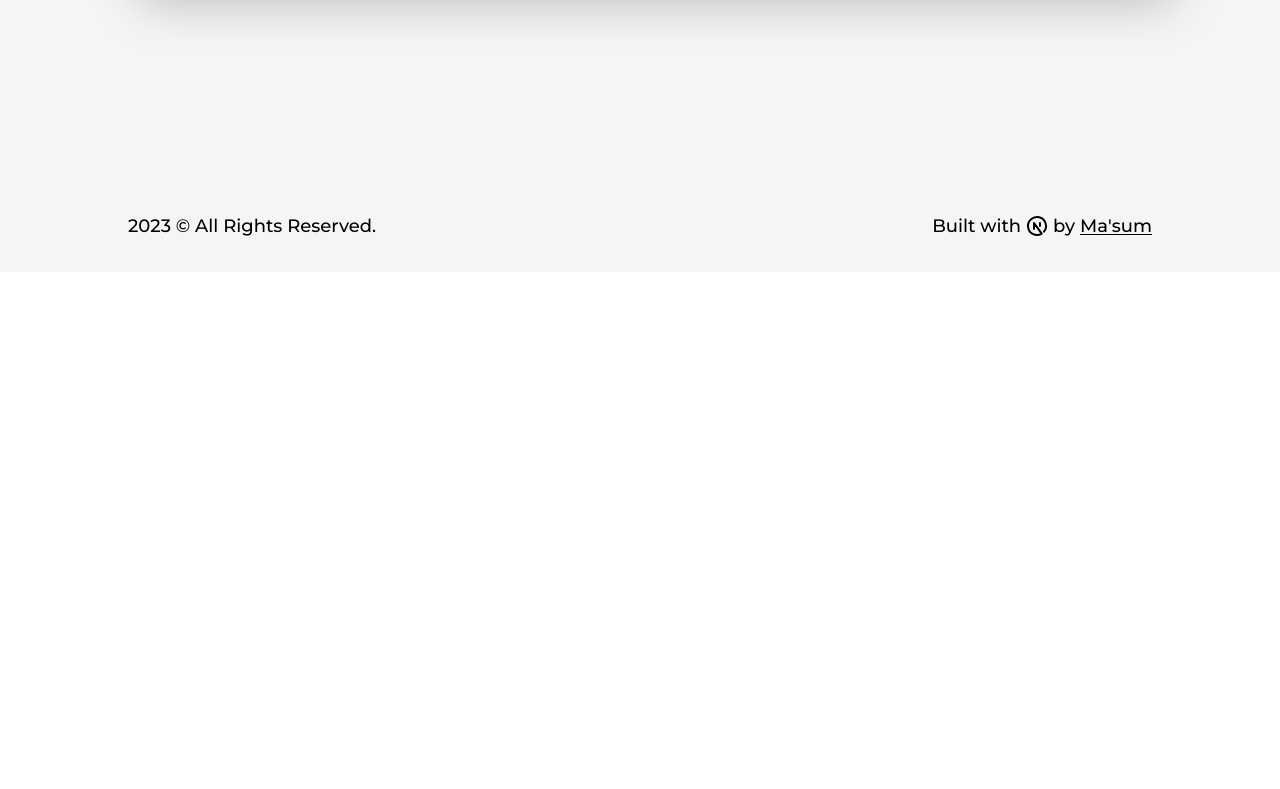
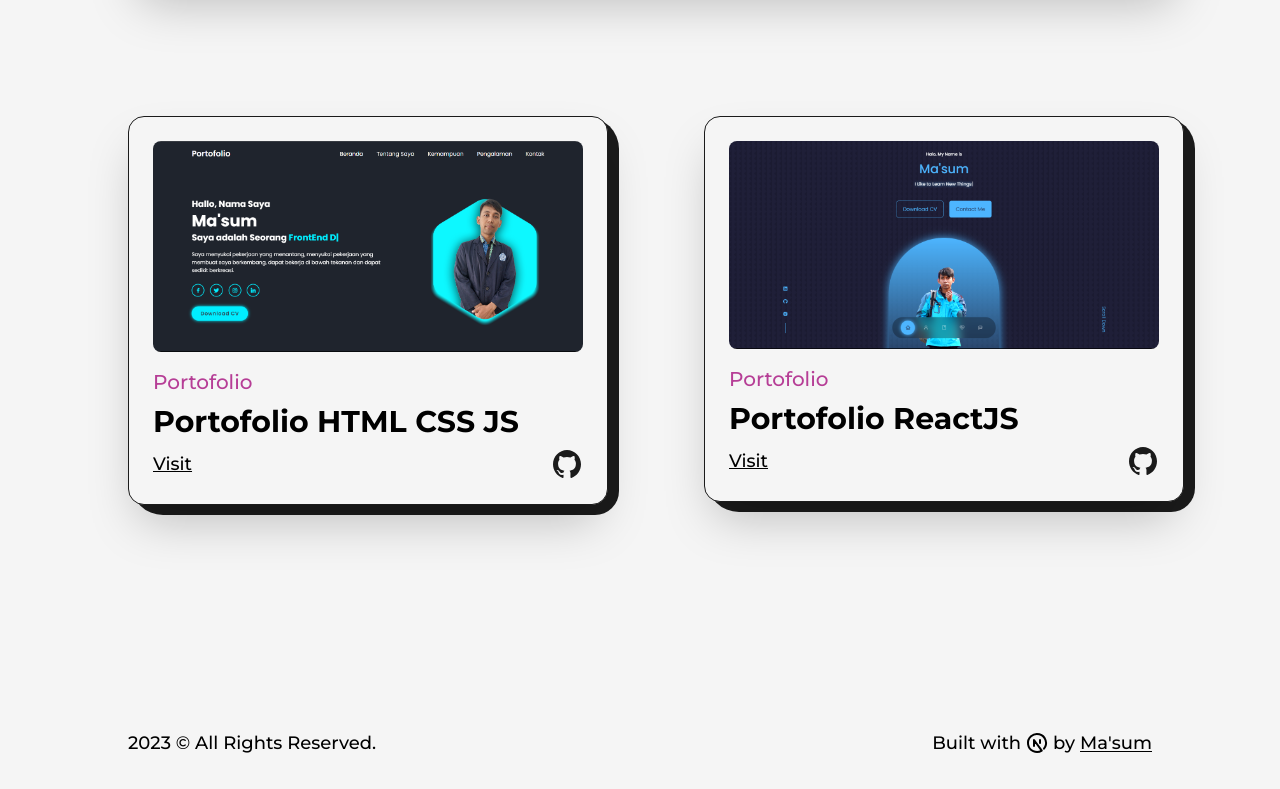
Before and after one commit to masumrpg/portofolio-light-dark, a Next.js app: page /projects in a window 1280 px wide. Shown: the part 971-1760 px from the top of the page. Before the commit the page ends 1243 px from the top, so only its background shows below. Built offline with nearby package versions, Linux system fonts and the light colour scheme.

Commit message:
update projects

```diff
--- a/src/pages/projects.js
+++ b/src/pages/projects.js
@@ -6,8 +6,8 @@ import Head from "next/head";
 import Image from "next/image";
 import Link from "next/link";
 import proj1 from "../../public/images/projects/al-quran-react-native.png";
-import proj2 from "../../public/images/projects/nft-collection-website-cover-image.jpg";
-import proj3 from "../../public/images/projects/fashion-studio-website.jpg";
+import proj2 from "../../public/images/projects/porto-html.png";
+import proj3 from "../../public/images/projects/porto-react.png";
 import proj4 from "../../public/images/projects/portfolio-cover-image.jpg";
 import proj5 from "../../public/images/projects/agency-website-cover-image.jpg";
 import proj6 from "../../public/images/projects/devdreaming.jpg";
@@ -190,7 +190,35 @@ export default function Projects() {
                 github="https://github.com/masumrpg/Al-Quran-Offline"
               />
             </div>
-            {/* <div className="col-span-6 sm:col-span-12">
+            <div className="col-span-6 sm:col-span-12">
+              <Project
+                type="Portofolio"
+                title="Portofolio HTML CSS JS"
+                img={proj2}
+                link="https://masumrpg.github.io/Portofolio"
+                github="https://github.com/masumrpg/Portofolio"
+              />
+            </div>
+            <div className="col-span-6 sm:col-span-12">
+              <Project
+                type="Portofolio"
+                title="Portofolio ReactJS"
+                img={proj3}
+                link="https://masumrpg.netlify.app"
+                github="https://github.com/masumrpg/portofolioReactJS"
+              />
+            </div>
+            {/* <div className="col-span-12">
+              <FeaturedProject
+                type="Mobile React Native"
+                title="Al Qu'ran Offline"
+                summary="A mobile Al Qur'an App using React Native, Expo, Expo Router and Expo Tabs. It shows detail surah almost all the verses. Translete only in Indonesia for now."
+                img={proj1}
+                link="https://play.google.com/store/apps/details?id=com.masumrpg.AlQuranOffline"
+                github="https://github.com/masumrpg/Al-Quran-Offline"
+              />
+            </div>
+            <div className="col-span-6 sm:col-span-12">
               <Project
                 type="Website Template"
                 title="NFT collection Website"
```
Also changed, not shown: public/images/projects/porto-html.png (added), public/images/projects/porto-react.png (added).
